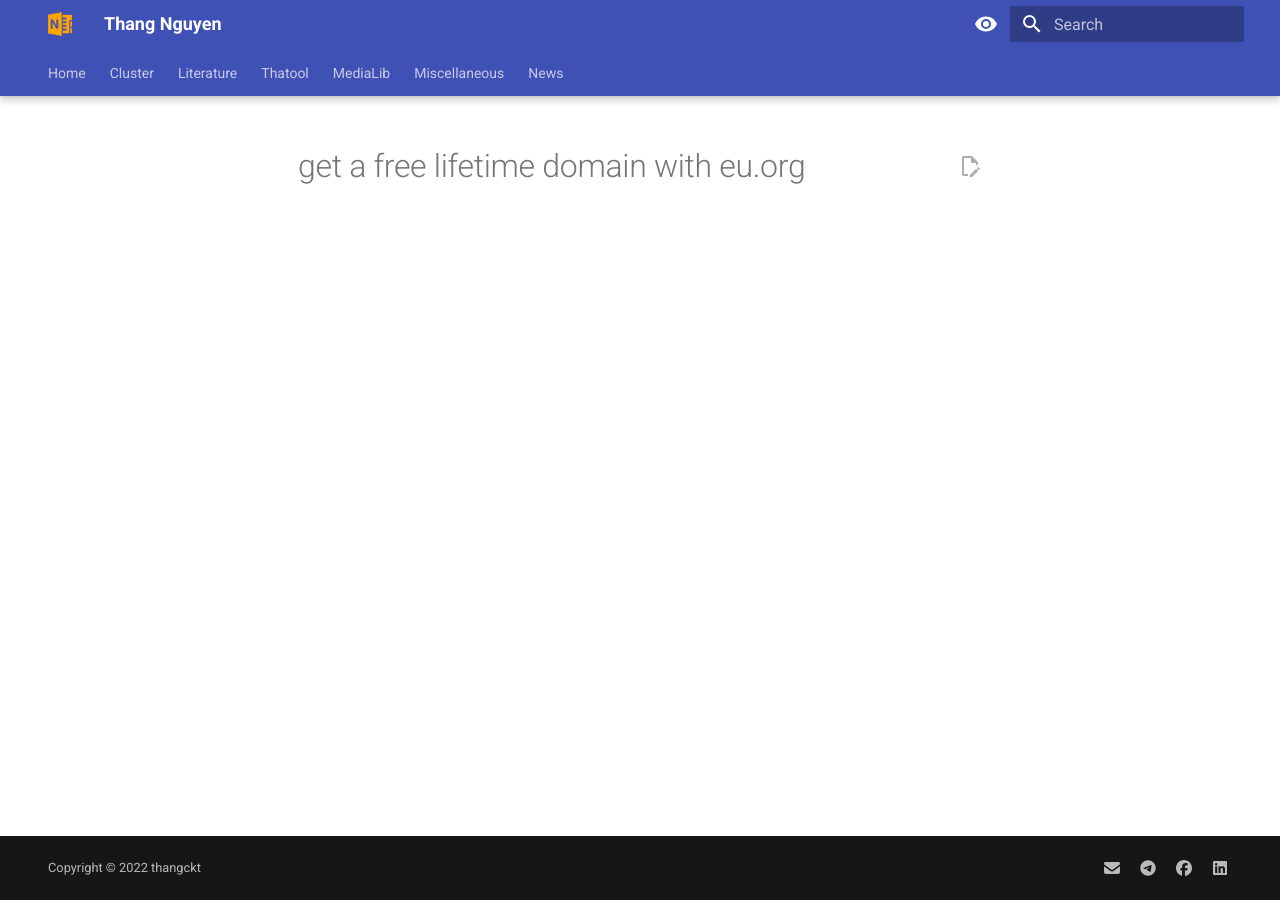
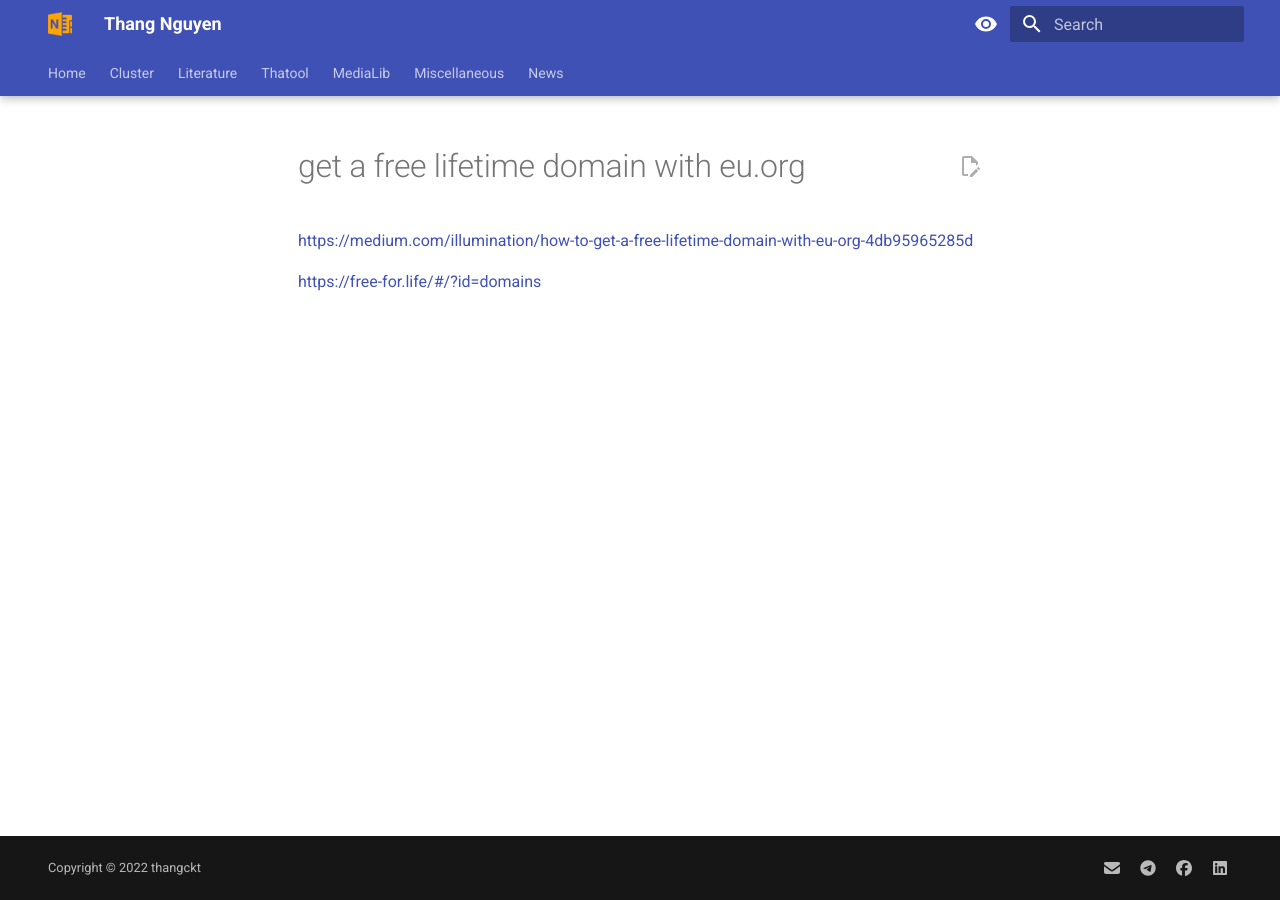
Before and after one commit to thangckt/thangckt.github.io, an MkDocs documentation site: the page built from docs/cluster/appSetting/free_domain.md, in a window 1280 px wide. Built offline with MkDocs 1.6.1 and Material for MkDocs 9.7.7, drawn with Linux system fonts in a browser that asks for light colours; the version menu is left out; some of the changed lines change nothing that is shown.

Commit message:
Update free_domain.md

```diff
--- a/docs/cluster/appSetting/free_domain.md
+++ b/docs/cluster/appSetting/free_domain.md
@@ -1 +1,5 @@
 # get a free lifetime domain with eu.org
+
+https://medium.com/illumination/how-to-get-a-free-lifetime-domain-with-eu-org-4db95965285d
+
+https://free-for.life/#/?id=domains
```
